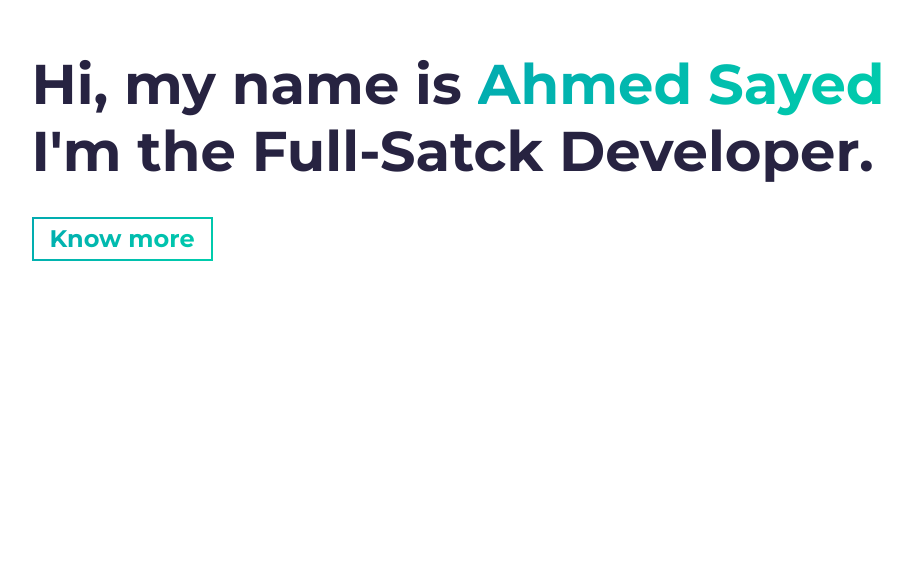
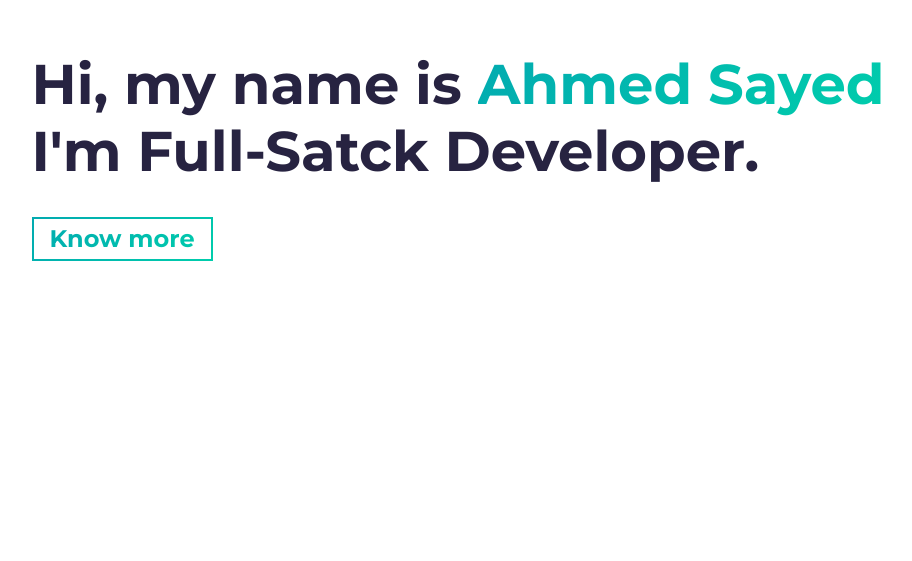
Before and after one commit to AhGI0/--my_portfolio--, a website built with Parcel: page src/index.html in a window 1280 px wide. Shown: the part 239-800 px from the top of the page, without its empty margins (46-958 px from the left). Built offline with nearby package versions, Linux system fonts and the light colour scheme.

Commit message:
new ways

```diff
--- a/src/index.html
+++ b/src/index.html
@@ -44,7 +44,7 @@
       <h1 class="hero-title load-hidden">
         Hi, my name is <span class="text-color-main">Ahmed Sayed</span>
         <br />
-        I'm the Full-Satck Developer.
+        I'm Full-Satck Developer.
       </h1>
       <p class="hero-cta load-hidden">
         <a rel="noreferrer" class="cta-btn cta-btn--hero" href="#about">Know more</a>
```
